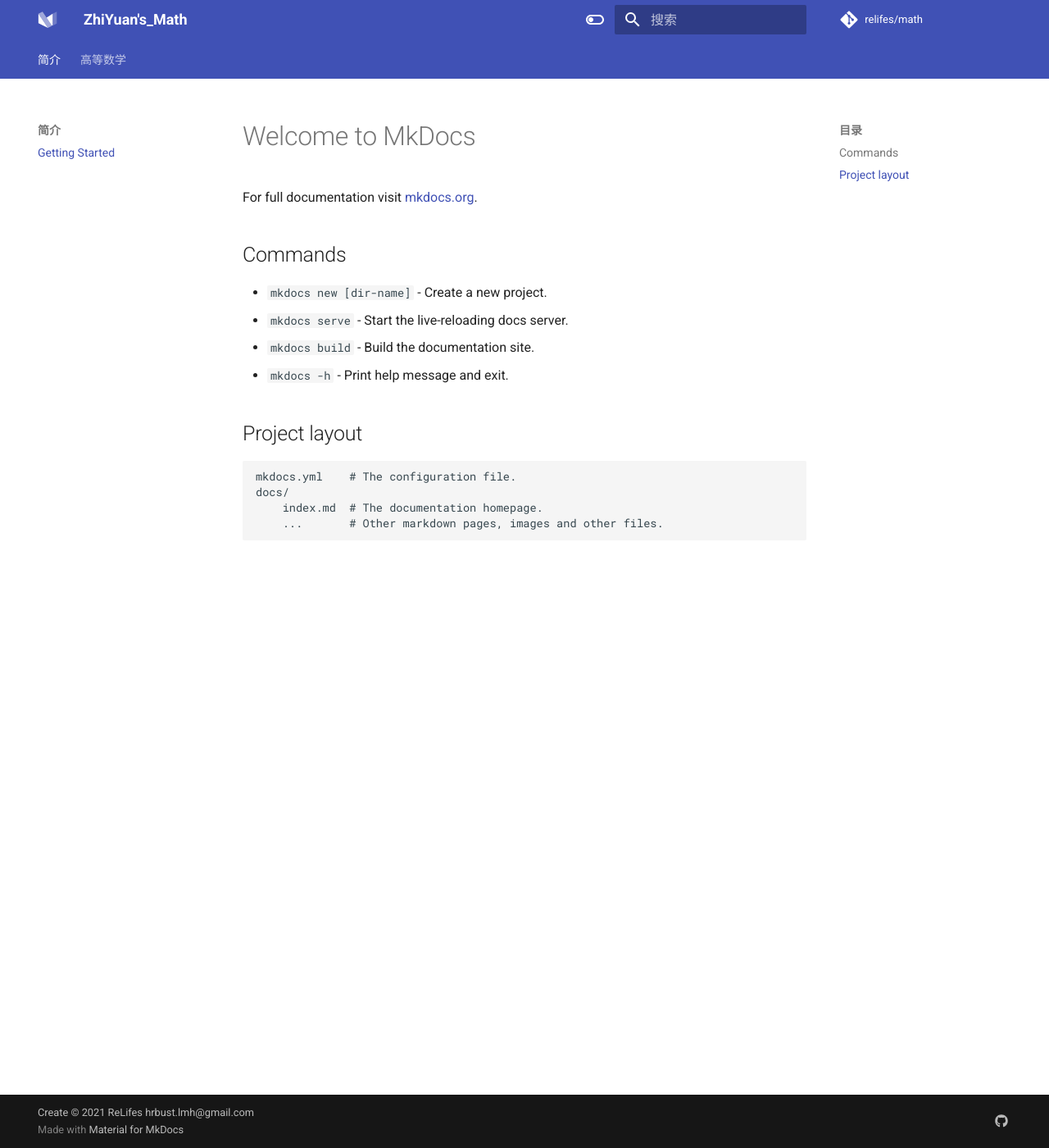
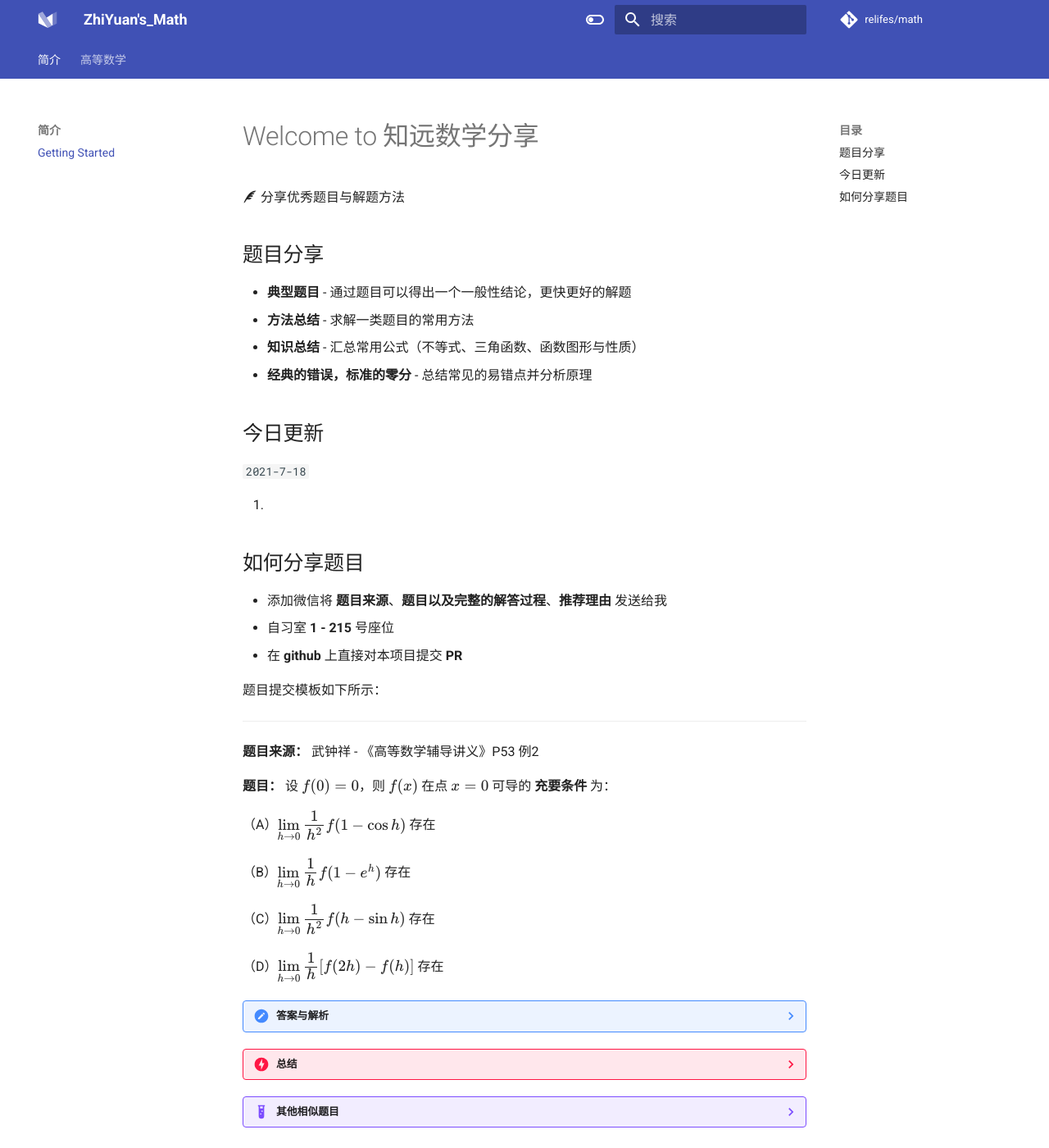
Before and after one commit to relifes/math, an MkDocs documentation site: the page built from docs/index.md, in a window 1280 px wide and 1400 px high. Shown: the whole window at 82% size. Built offline with MkDocs 1.6.1 and Material for MkDocs 9.7.7, drawn with Linux system fonts in a browser that asks for light colours; comment, search, counter and statistics services are not loaded.

Commit message:
update index

```diff
--- a/docs/index.md
+++ b/docs/index.md
@@ -1,17 +1,58 @@
-# Welcome to MkDocs
+# Welcome to 知远数学分享
 
-For full documentation visit [mkdocs.org](https://www.mkdocs.org).
+:material-feather: 分享优秀题目与解题方法
 
-## Commands
+## 题目分享
 
-* `mkdocs new [dir-name]` - Create a new project.
-* `mkdocs serve` - Start the live-reloading docs server.
-* `mkdocs build` - Build the documentation site.
-* `mkdocs -h` - Print help message and exit.
+* **典型题目** - 通过题目可以得出一个一般性结论，更快更好的解题
+* **方法总结** - 求解一类题目的常用方法
+* **知识总结** - 汇总常用公式（不等式、三角函数、函数图形与性质）
+* **经典的错误，标准的零分** - 总结常见的易错点并分析原理
 
-## Project layout
+## 今日更新
 
-    mkdocs.yml    # The configuration file.
-    docs/
-        index.md  # The documentation homepage.
-        ...       # Other markdown pages, images and other files.
+`2021-7-18`
+
+1.
+
+
+
+## 如何分享题目
+
+- 添加微信将 **题目来源**、**题目以及完整的解答过程**、**推荐理由** 发送给我
+- 自习室 **1 - 215** 号座位
+- 在 **github** 上直接对本项目提交 **PR**
+
+题目提交模板如下所示：
+
+---
+
+**题目来源：** 武钟祥 - 《高等数学辅导讲义》P53 例2
+
+**题目：** 设 $f(0) = 0$，则 $f(x)$ 在点 $x=0$ 可导的 **充要条件** 为：
+
+（A）$\lim\limits_{h \to 0} {\cfrac{1}{h^2}f(1-\cos h) }$ 存在
+
+（B）$\lim\limits_{h \to 0} {\cfrac{1}{h}f(1-e^h) }$ 存在
+
+（C）$\lim\limits_{h \to 0} {\cfrac{1}{h^2}f(h-\sin h) }$ 存在
+
+（D）$\lim\limits_{h \to 0} {\cfrac{1}{h}  \left [ f(2h) - f(h) \right ]}$ 存在
+
+??? note "答案与解析"
+    答案：B
+
+    - A选项
+
+    $\begin{align}\lim_{h \to 0}\cfrac{f(1-\cos h)}{h^2} &= \lim_{h \to 0}\cfrac{f(1-\cos h) - f(0)}{1-\cos h}\cdot \cfrac{1-\cos h}{h^2}\\&= \cfrac{1}{2}\lim_{h \to 0}\cfrac{f(1-\cos h) - f(0)} {1-\cos h}=\cfrac{1}{2}f'_+(0).\end{align}$
+
+
+??? danger "总结"
+
+
+??? example "其他相似题目"
+    1. xxxx
+    2. xxxx
+
+
+---
--- a/mkdocs.yml
+++ b/mkdocs.yml
@@ -32,6 +32,7 @@ theme:
     - navigation.instant
     - navigation.sections
     - navigation.tabs
+    - navigation.expand
     - navigation.top
     - navigation.tracking
     - search.suggest
```
Also changed, not shown: docs/AdvancedMathematics/index.md (+4 -11 lines), site/404.html, site/AdvancedMathematics/index.html, site/LinearAlgebra/index.html, site/ProbabilityTheory/index.html, site/index.html, site/search/search_index.json, 1 other file.
